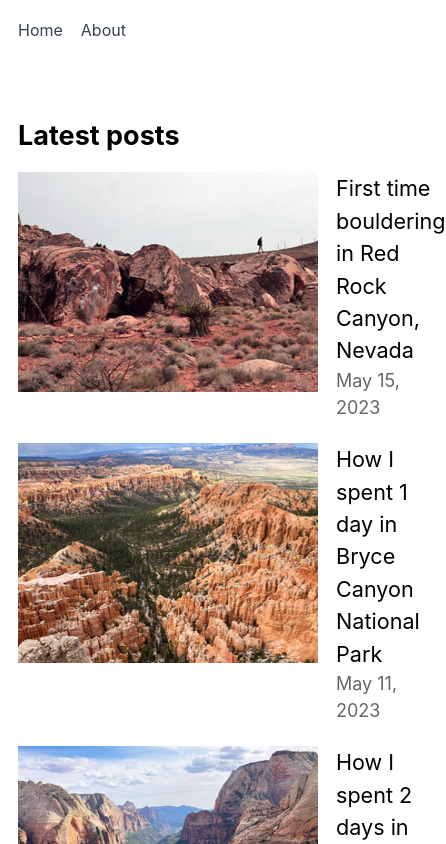
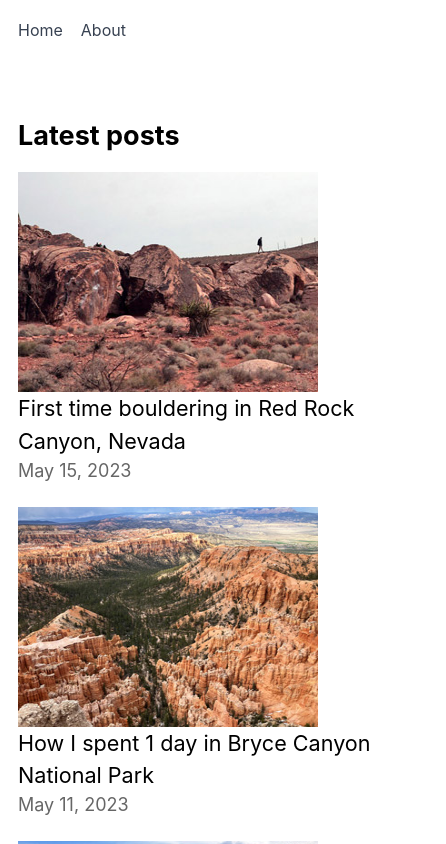
Before and after one commit to jessika/bilbo, a Next.js app: page / in a window 390 px wide. Shown: the top 844 px of the page, 446 px wide, since content can reach past the window. Built offline with nearby package versions, Linux system fonts and the light colour scheme.

Commit message:
On home page, position label underneath thumbnail for narrow screen width

```diff
--- a/components/post-list-item.module.css
+++ b/components/post-list-item.module.css
@@ -35,6 +35,11 @@ a.hyperlink:hover:before {
   display: flex;
 }
 
+@media (max-width: 1250px) {
+  .imageAndTextContainer {
+    flex-direction: column;
+  }
+}
 .listItem {
   margin-bottom: 1.25rem;
 }
```
